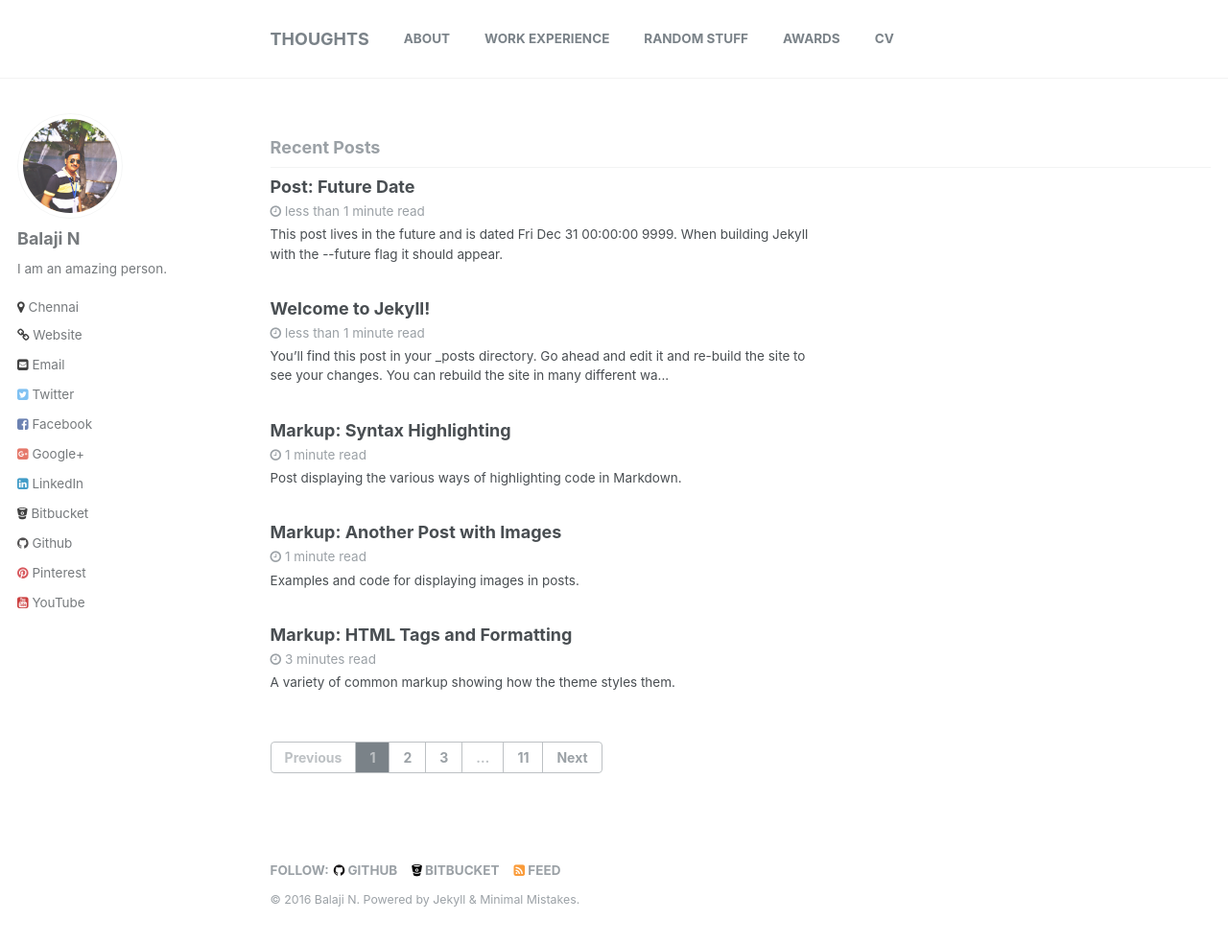
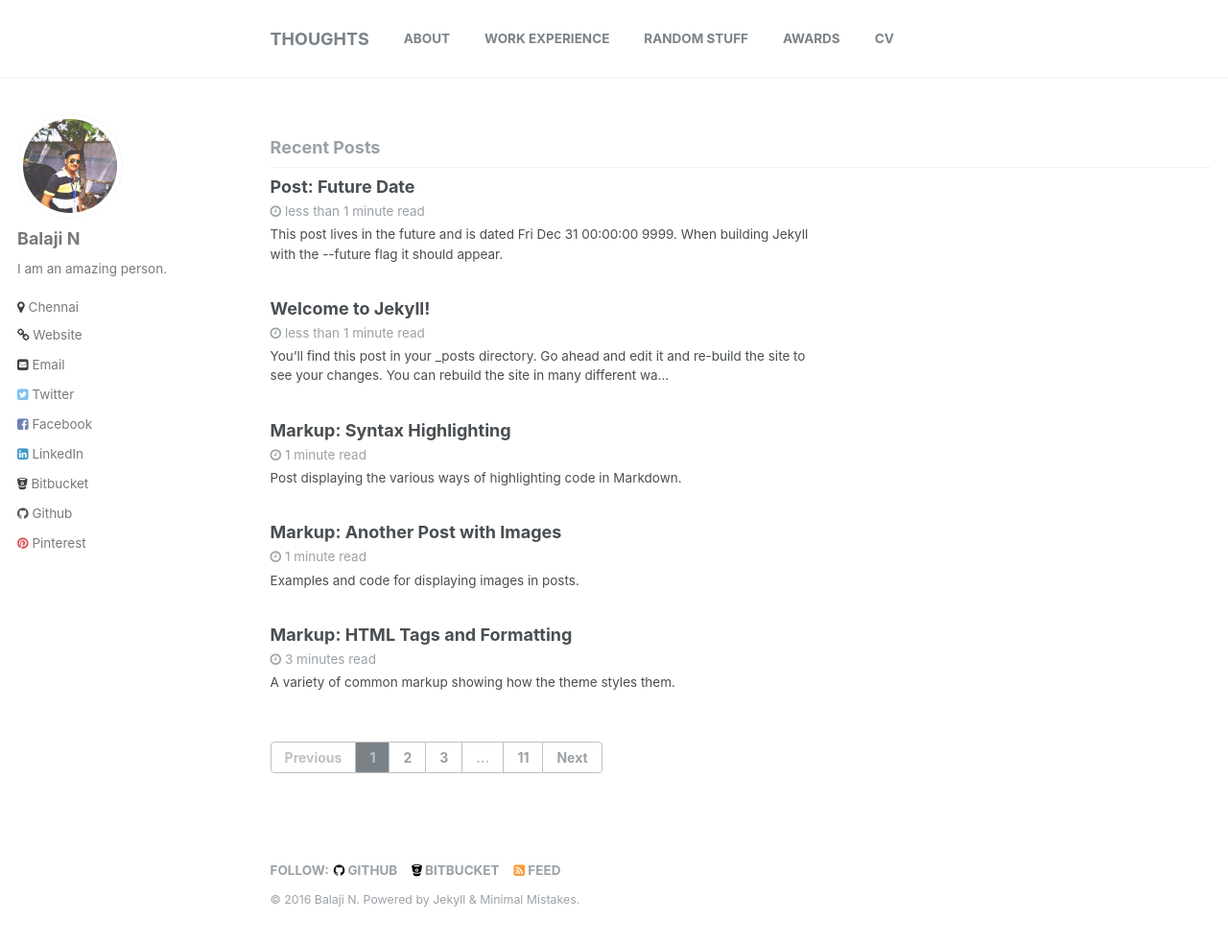
Before and after one commit to balajincse/balajincse.github.io, a Jekyll site: the page built from index.html, in a window 1280 px wide and 1002 px high. Shown: the top 984 px of the window at 96% size. Built offline with Jekyll 4.4.1, drawn with Linux system fonts in a browser that asks for light colours; the list of posts is cut into pages by our own code.

Commit message:
Updating config.yml finally

```diff
--- a/_config.yml
+++ b/_config.yml
@@ -74,7 +74,7 @@ author:
   facebook         : "csebbi"
   foursquare       :
   github           : "balajincse"
-  google_plus      : ""
+  google_plus      :
   keybase          :
   instagram        :
   lastfm           :
@@ -88,7 +88,7 @@ author:
   vine             :
   weibo            :
   xing             :
-  youtube          : ""
+  youtube          :
 
 # Reading Files
 include:
```
